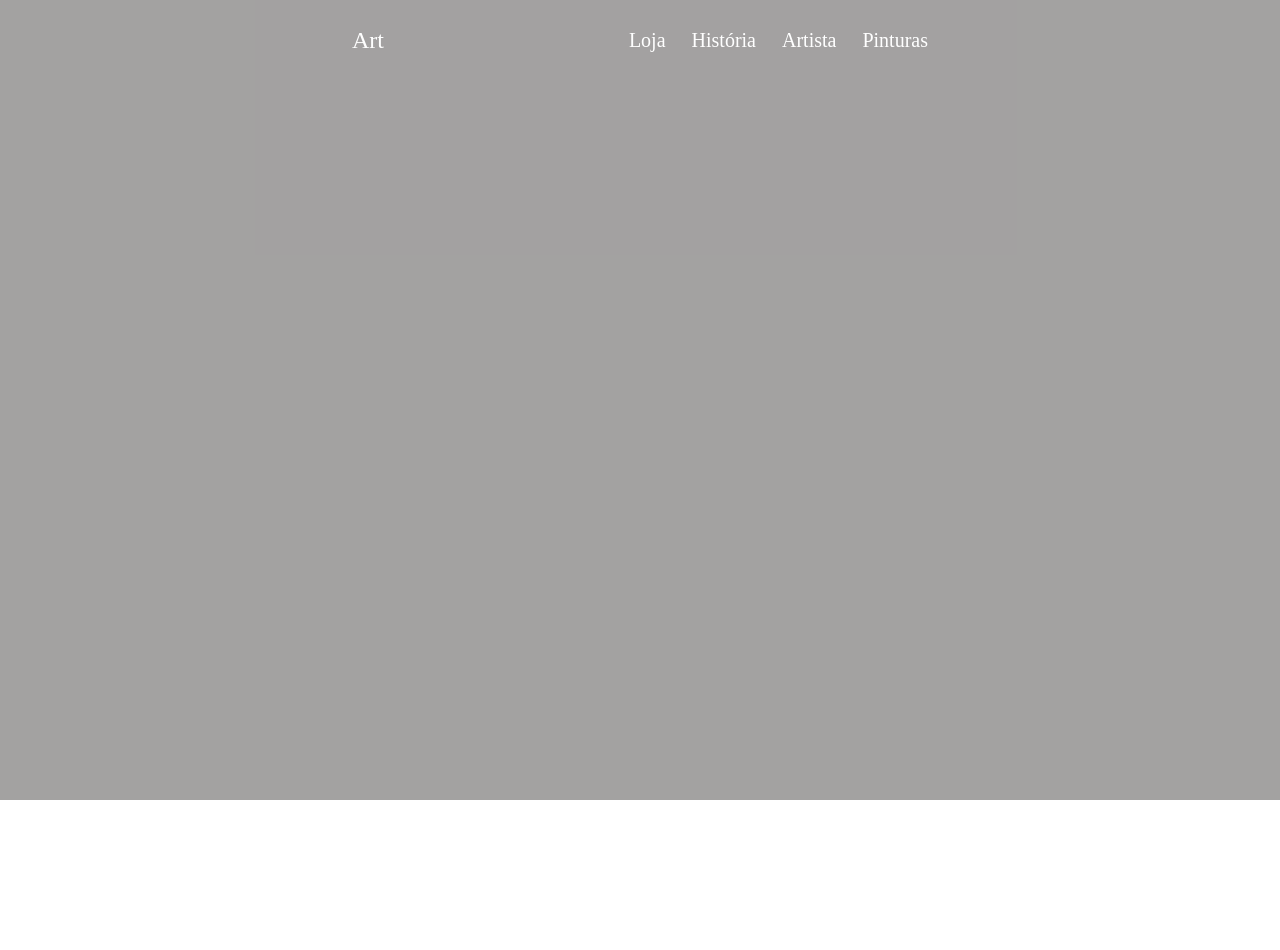
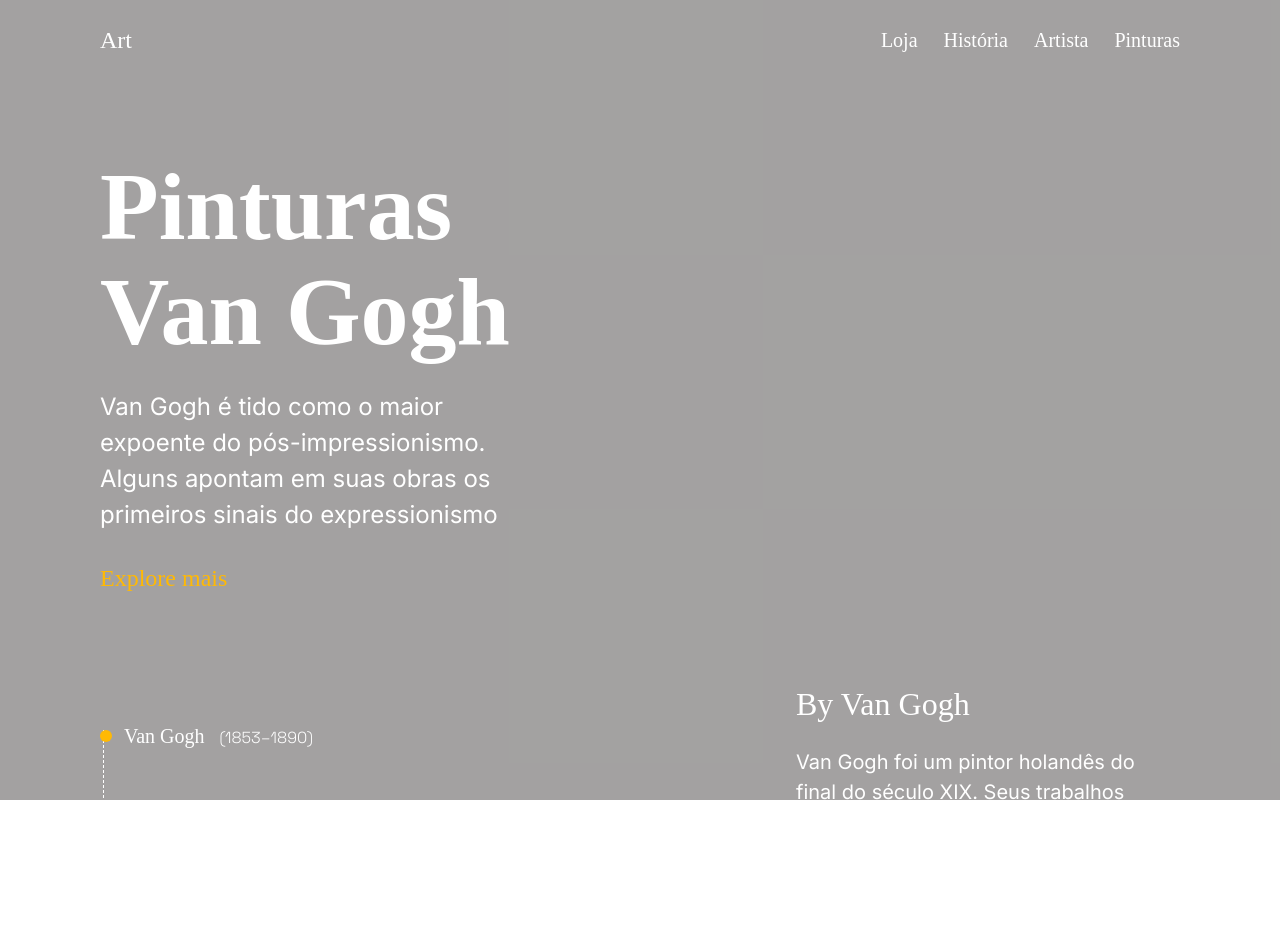
Before and after one commit to gabjohann/6511-RSTI, a plain HTML site: page aula-03/art/index.html in a window 1280 px wide. Before the commit the page ends 800 px from the top, so only its background shows below. Drawn offline with Linux system fonts and the light colour scheme; a web font is replaced by a local one.

Commit message:
add: main and footer

```diff
--- a/aula-03/art/index.html
+++ b/aula-03/art/index.html
@@ -8,7 +8,7 @@
     <link rel="preconnect" href="https://fonts.googleapis.com" />
     <link rel="preconnect" href="https://fonts.gstatic.com" crossorigin />
     <link
-      href="https://fonts.googleapis.com/css2?family=Inter:ital,opsz,wght@0,14..32,100..900;1,14..32,100..900&family=Playfair:ital,opsz,wght@0,5..1200,300..900;1,5..1200,300..900&display=swap"
+      href="https://fonts.googleapis.com/css2?family=Inter:ital,opsz,wght@0,14..32,100..900;1,14..32,100..900&family=Playfair:ital,opsz,wght@0,5..1200,300..900;1,5..1200,300..900&family=Space+Grotesk:wght@300..700&display=swap"
       rel="stylesheet"
     />
 
@@ -30,6 +30,32 @@
           </ul>
         </nav>
       </header>
+
+      <main>
+        <h1 class="title">Pinturas Van Gogh</h1>
+        <p class="description">
+          Van Gogh é tido como o maior expoente do pós-impressionismo. Alguns
+          apontam em suas obras os primeiros sinais do expressionismo
+        </p>
+        <button type="button" class="btn">Explore mais</button>
+      </main>
+
+      <footer>
+        <ul class="flex left-section">
+          <li class="artist">Van Gogh <span>(1853–1890)</span></li>
+          <li class="artist">Michelangelo <span>(1475–1570)</span></li>
+          <li class="artist">Leonardo Da Vinci <span>(1452–1519)</span></li>
+        </ul>
+
+        <div class="right-section">
+          <p class="artist-name">By Van Gogh</p>
+          <p class="bio">
+            Van Gogh foi um pintor holandês do final do século XIX. Seus
+            trabalhos foram valorizados depois de sua morte e tiveram grande
+            influência na arte do século seguinte.
+          </p>
+        </div>
+      </footer>
     </div>
   </body>
 </html>
--- a/aula-03/art/style.css
+++ b/aula-03/art/style.css
@@ -11,6 +11,7 @@
 
   --title-font: "Playfair", serif;
   --body-font: "Inter", sans-serif;
+  --secondary-font: "Space Grotesk", sans-serif;
 }
 
 body {
@@ -21,11 +22,18 @@ ul {
   list-style: none;
 }
 
+button {
+  cursor: pointer;
+  border: none;
+  outline: none;
+  background: transparent;
+}
+
 .container {
   position: relative;
   width: 100%;
   height: 100vh;
-  padding: 26.5px 352px 80px;
+  padding: 26.5px 100px 80px;
   background: url("./assets/bg-img.png") center/cover;
 }
 
@@ -56,6 +64,7 @@ header nav {
 .logo {
   font-size: 24px;
   font-family: var(--title-font);
+  letter-spacing: 3%;
 }
 
 nav ul {
@@ -64,3 +73,104 @@ nav ul {
   font-family: var(--title-font);
   text-transform: capitalize;
 }
+
+main {
+  margin-top: 100px;
+  width: 100%;
+  max-width: 432px;
+}
+
+.title {
+  font-size: 96px;
+  font-family: var(--title-font);
+  line-height: 110%;
+  letter-spacing: 3%;
+}
+
+.description {
+  margin-top: 24px;
+  margin-bottom: 32px;
+  font-family: var(--body-font);
+  font-size: 24px;
+  line-height: 150%;
+}
+
+.btn {
+  font-size: 24px;
+  font-family: var(--title-font);
+  color: var(--brand-color);
+
+  transition: opacity 0.3s ease-in-out;
+}
+
+.btn:hover {
+  opacity: 0.8;
+}
+
+footer {
+  display: flex;
+  align-items: center;
+  justify-content: space-between;
+  margin-top: 94px;
+}
+
+.left-section {
+  flex-direction: column;
+  gap: 57px;
+  position: relative;
+}
+
+.left-section:before {
+  content: "";
+  display: inline-block;
+  position: absolute;
+  left: 3px;
+  top: 5px;
+  height: calc(100% + 50px);
+  border-left: 1px dashed white;
+}
+
+.artist {
+  position: relative;
+  padding-left: 24px;
+  font-size: 20px;
+  font-weight: var(--title-font);
+}
+
+.artist:before {
+  content: "";
+  display: inline-block;
+  width: 12px;
+  height: 12px;
+  position: absolute;
+  left: 0;
+  top: 5px;
+  border-radius: 10px;
+  background: white;
+}
+
+.artist:first-child:before {
+  background: var(--brand-color);
+}
+
+.left-section span {
+  font-size: 16px;
+  font-weight: 300;
+  font-family: var(--secondary-font);
+  margin-left: 10px;
+}
+
+.artist-name {
+  font-size: 32px;
+  font-family: var(--title-font);
+}
+
+.bio {
+  width: 100%;
+  max-width: 384px;
+  margin-top: 24px;
+  margin-bottom: 50px;
+  font-size: 20px;
+  font-family: var(--body-font);
+  line-height: 150%;
+}
```
